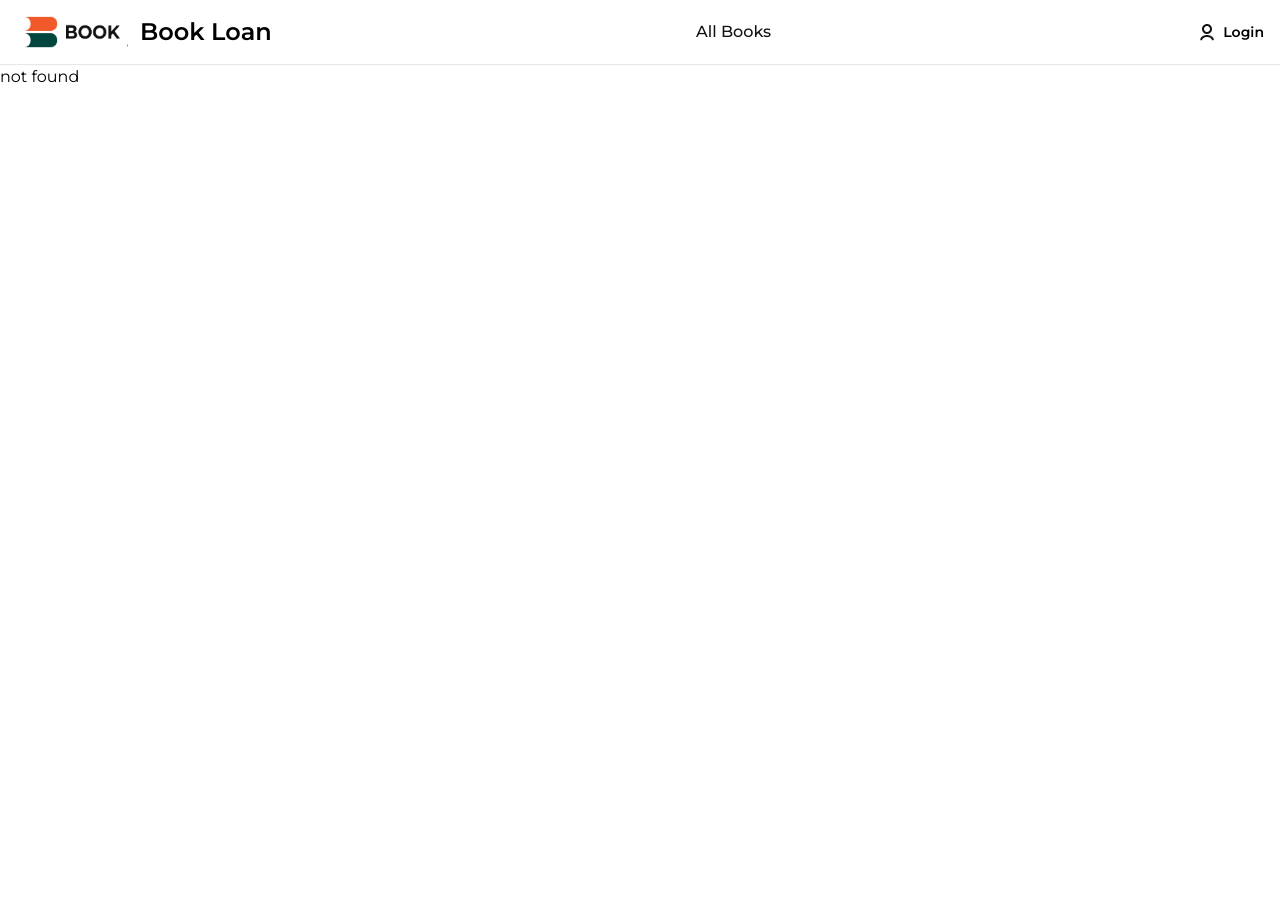
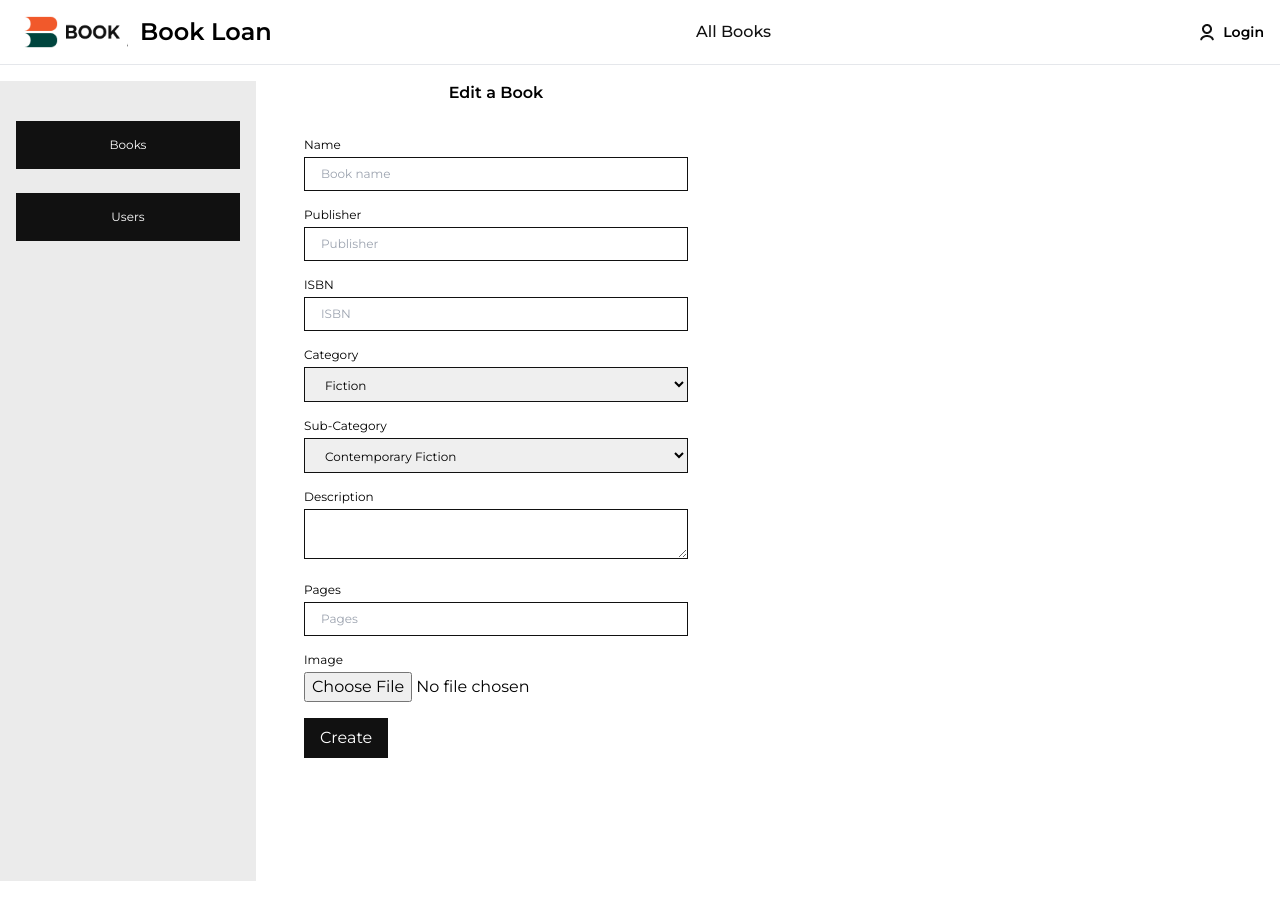
Before and after one commit to ryanmwakio/bookloan, a Vue app in the folder bookloan-frontend/: page /admin/books/1/edit in a window 1280 px wide. Before the commit this address had no page. Before the commit the page ends 800 px from the top, so only its background shows below. Built offline with nearby package versions, Linux system fonts and the light colour scheme.

Commit message:
(feature) created the edit book form

```diff
--- a/bookloan-frontend/src/router/index.js
+++ b/bookloan-frontend/src/router/index.js
@@ -39,6 +39,11 @@ const router = createRouter({
       component: () => import("@/views/AdminAddBookView.vue")
     },
     {
+      path: "/admin/books/:book/edit",
+      name: "admin-book-edit",
+      component: () => import("@/views/AdminUpdateBookView.vue")
+    },
+    {
       path: "/admin/users",
       name: "admin-users",
       component: () => import("@/views/AdminUsersView.vue")
--- a/bookloan-frontend/src/views/AdminAddBookView.vue
+++ b/bookloan-frontend/src/views/AdminAddBookView.vue
@@ -55,7 +55,7 @@ const bookSubcategories = [
       <h3 class="font-semibold text-base text-center">Add a Book</h3>
 
       <div class="p-4 flex w-full">
-        <form>
+        <form enctype="multipart/form-data">
           <div class="my-4">
             <label for="name" class="block text-xs mb-1">Name</label>
             <input
--- a/bookloan-frontend/src/views/AdminBooksView.vue
+++ b/bookloan-frontend/src/views/AdminBooksView.vue
@@ -119,7 +119,9 @@ const info = [
           <div v-for="item in info" :key="item.id">
             <card-component :info="item" />
             <div class="flex gap-2 mx-8">
-              <router-link to="/" class="bg-primary-orange text-white py-2 px-6 text-xs"
+              <router-link
+                :to="`/admin/books/${item.id}/edit`"
+                class="bg-primary-orange text-white py-2 px-6 text-xs"
                 >Edit</router-link
               >
               <button class="bg-red-500 text-white py-2 px-6 text-xs">Delete</button>
--- a/bookloan-frontend/src/views/AdminUpdateBookView.vue
+++ b/bookloan-frontend/src/views/AdminUpdateBookView.vue
@@ -1,7 +1,146 @@
-<script setup></script>
+<script setup>
+import AdminNavComponent from "@/components/AdminNavComponent.vue";
+
+const bookCategories = [
+  "Fiction",
+  "Mystery/Thriller",
+  "Science Fiction",
+  "Fantasy",
+  "Romance",
+  "Historical Fiction",
+  "Horror",
+  "Non-fiction",
+  "Biography/Memoir",
+  "Self-Help",
+  "Business/Finance",
+  "Science",
+  "Philosophy",
+  "Psychology",
+  "Travel",
+  "Cookbooks",
+  "Art/Photography",
+  "Children's Books",
+  "Young Adult",
+  "Poetry"
+];
+
+const bookSubcategories = [
+  "Contemporary Fiction",
+  "Crime Fiction",
+  "Space Opera",
+  "Urban Fantasy",
+  "Historical Mystery",
+  "Psychological Thriller",
+  "Dystopian Fiction",
+  "Paranormal Romance",
+  "Regency Romance",
+  "Autobiography",
+  "Personal Development",
+  "Leadership",
+  "Personal Finance",
+  "True Crime",
+  "Popular Science",
+  "Eastern Philosophy",
+  "Cognitive Psychology",
+  "Adventure Travel",
+  "Mediterranean Cuisine",
+  "Abstract Art"
+];
+</script>
 
 <template>
-  <div></div>
+  <main class="flex gap-4">
+    <AdminNavComponent />
+    <div class="p-4">
+      <h3 class="font-semibold text-base text-center">Edit a Book</h3>
+
+      <div class="p-4 flex w-full">
+        <form enctype="multipart/form-data">
+          <div class="my-4">
+            <label for="name" class="block text-xs mb-1">Name</label>
+            <input
+              type="text"
+              name="name"
+              id="name"
+              placeholder="Book name"
+              class="border border-primary-black focus:outline-none py-2 px-4 text-xs w-96"
+            />
+          </div>
+          <div class="my-4">
+            <label for="publisher" class="block text-xs mb-1">Publisher</label>
+            <input
+              type="text"
+              name="publisher"
+              id="publisher"
+              placeholder="Publisher"
+              class="border border-primary-black focus:outline-none py-2 px-4 text-xs w-96"
+            />
+          </div>
+          <div class="my-4">
+            <label for="isbn" class="block text-xs mb-1">ISBN</label>
+            <input
+              type="text"
+              name="isbn"
+              id="isbn"
+              placeholder="ISBN"
+              class="border border-primary-black focus:outline-none py-2 px-4 text-xs w-96"
+            />
+          </div>
+          <div class="my-4">
+            <label for="category" class="block text-xs mb-1">Category</label>
+            <select
+              type="text"
+              name="category"
+              id="category"
+              class="border border-primary-black focus:outline-none py-2 px-4 text-xs w-96"
+            >
+              <option v-for="category in bookCategories" :key="category">
+                {{ category }}
+              </option>
+            </select>
+          </div>
+          <div class="my-4">
+            <label for="sub_category" class="block text-xs mb-1">Sub-Category</label>
+            <select
+              type="text"
+              name="sub_category"
+              id="sub_category"
+              class="border border-primary-black focus:outline-none py-2 px-4 text-xs w-96"
+            >
+              <option v-for="category in bookSubcategories" :key="category">
+                {{ category }}
+              </option>
+            </select>
+          </div>
+          <div class="my-4">
+            <label for="description" class="block text-xs mb-1">Description</label>
+            <textarea
+              name="description"
+              id="description"
+              class="border border-primary-black focus:outline-none py-2 px-4 text-xs w-96"
+            />
+          </div>
+          <div class="my-4">
+            <label for="pages" class="block text-xs mb-1">Pages</label>
+            <input
+              type="number"
+              name="pages"
+              id="pages"
+              placeholder="Pages"
+              class="border border-primary-black focus:outline-none py-2 px-4 text-xs w-96"
+            />
+          </div>
+          <div class="my-4">
+            <label for="image" class="block text-xs mb-1">Image</label>
+            <input type="file" name="image" id="image" class="w-96" />
+          </div>
+          <div class="my-4">
+            <button type="submit" class="bg-primary-black text-white px-4 py-2">Create</button>
+          </div>
+        </form>
+      </div>
+    </div>
+  </main>
 </template>
 
 <style lang="scss" scoped></style>
```
